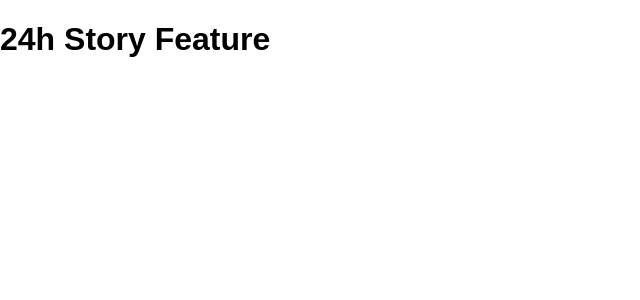
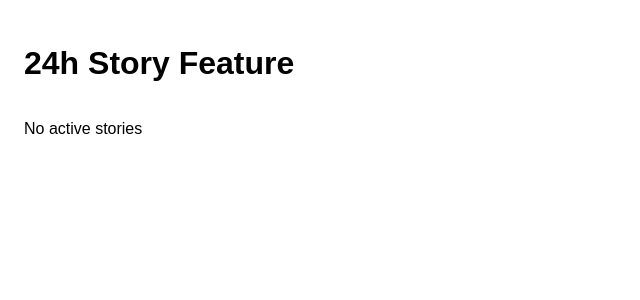
Before and after one commit to mykytapilec/24h-story-feature, a React (Vite) app: page / in a window 1280 px wide. Shown: the top 300 px of the page, without its empty margins (0-640 px from the left). Built offline with nearby package versions, Linux system fonts and the light colour scheme.

Commit message:
feat: add story list components

```diff
--- a/src/app/App.tsx
+++ b/src/app/App.tsx
@@ -1,7 +1,10 @@
+import StoryList from '../components/StoryList';
+
 function App() {
   return (
     <main>
       <h1>24h Story Feature</h1>
+      <StoryList />
     </main>
   );
 }
--- /dev/null
+++ b/src/components/StoryItem.tsx
@@ -0,0 +1,15 @@
+import type { Story } from '../types/story';
+
+interface StoryItemProps {
+  story: Story;
+}
+
+function StoryItem({ story }: StoryItemProps) {
+  return (
+    <article>
+      <img src={story.image} alt="Story" />
+    </article>
+  );
+}
+
+export default StoryItem;
--- /dev/null
+++ b/src/components/StoryList.tsx
@@ -0,0 +1,28 @@
+import { useState } from 'react';
+
+import type { Story } from '../types/story';
+import { getStories } from '../services/storyStorage';
+
+import StoryItem from './StoryItem';
+
+function StoryList() {
+  const [stories] = useState<Story[]>(() => getStories());
+
+  if (stories.length === 0) {
+    return (
+      <section>
+        <p>No active stories</p>
+      </section>
+    );
+  }
+
+  return (
+    <section>
+      {stories.map((story) => (
+        <StoryItem key={story.id} story={story} />
+      ))}
+    </section>
+  );
+}
+
+export default StoryList;
--- a/src/index.css
+++ b/src/index.css
@@ -6,3 +6,25 @@ body {
   margin: 0;
   font-family: Arial, Helvetica, sans-serif;
 }
+
+main {
+  padding: 24px;
+}
+
+section {
+  display: flex;
+  gap: 16px;
+}
+
+article {
+  width: 80px;
+  height: 80px;
+  overflow: hidden;
+  border-radius: 50%;
+}
+
+img {
+  width: 100%;
+  height: 100%;
+  object-fit: cover;
+}
```
